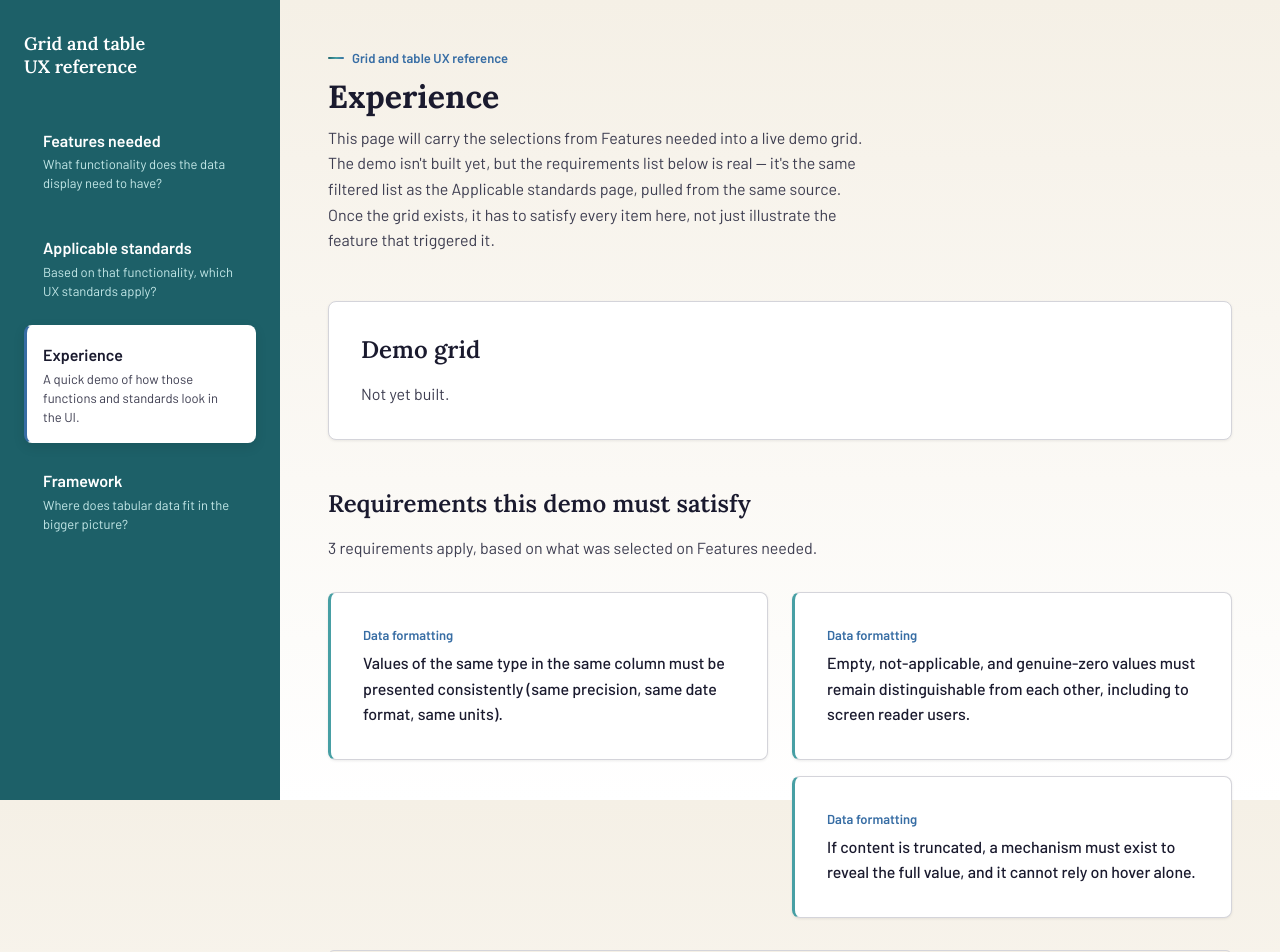
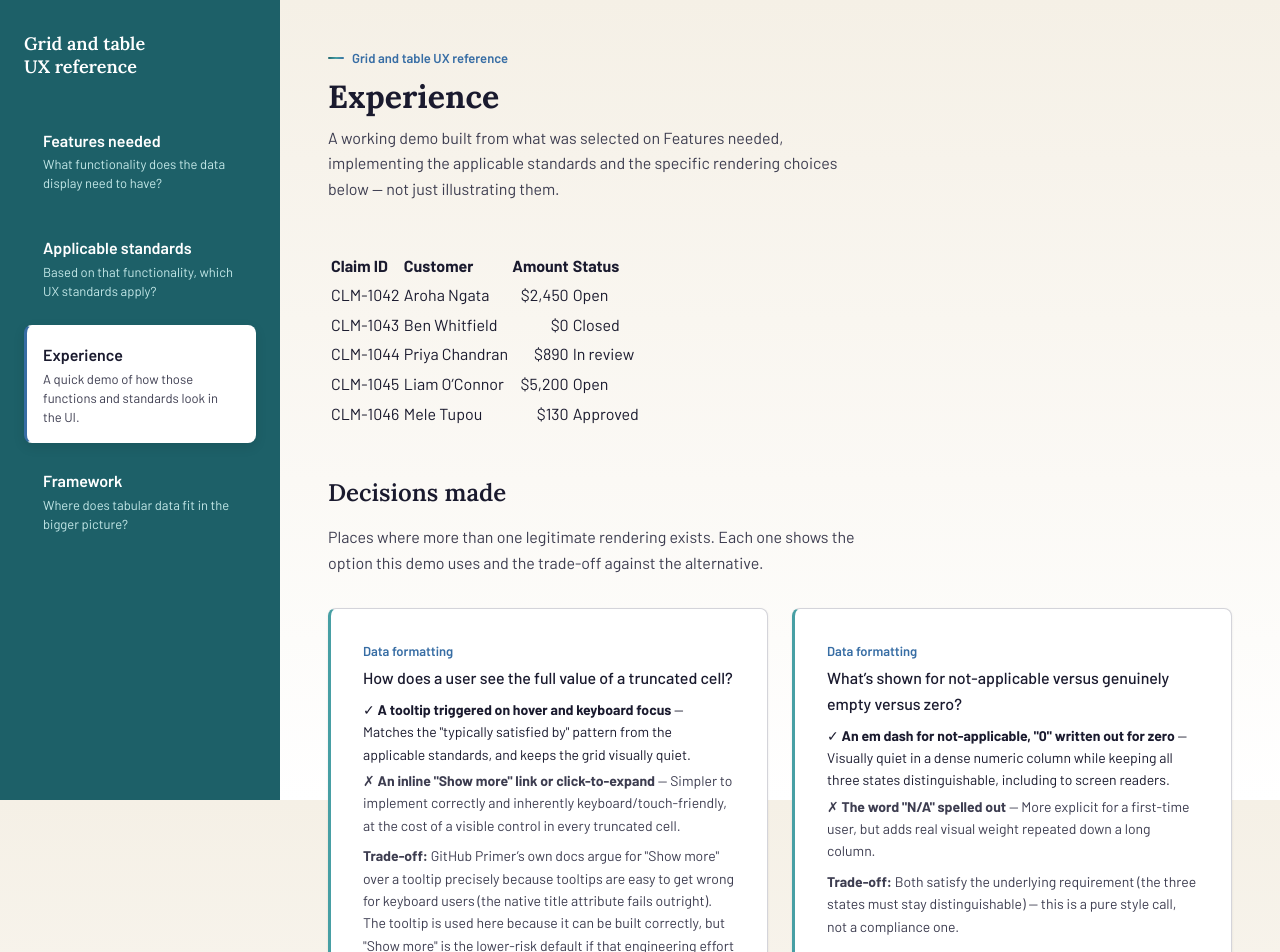
Before and after one commit to puneetsyaloutlook/grabledesigner, a React (Vite) app: page /experience in a window 1280 px wide. Shown: the top 952 px of the page. Built offline with nearby package versions, Linux system fonts and the light colour scheme.

Commit message:
Add files via upload

```diff
--- a/src/pages/Experience.jsx
+++ b/src/pages/Experience.jsx
@@ -2,13 +2,16 @@ import { useSearchParams } from 'react-router-dom';
 import { decodeSelections } from '../lib/selectionState';
 import { computeDerivedFlags } from '../lib/selectionSchema';
 import { applicableStandards } from '../lib/standards';
+import { applicableDecisions } from '../lib/decisions';
 import { accentFor } from '../lib/categoryAccent';
+import DemoGrid from '../components/DemoGrid';
 
 export default function Experience() {
   const [searchParams] = useSearchParams();
   const selections = decodeSelections(searchParams);
   const derived = computeDerivedFlags(selections);
   const requirements = applicableStandards(selections, derived);
+  const decisions = applicableDecisions(selections, derived);
 
   return (
     <div>
@@ -16,27 +19,55 @@ export default function Experience() {
         <p className="eyebrow">Grid and table UX reference</p>
         <h1>Experience</h1>
         <p className="intro-copy">
-          This page will carry the selections from Features needed into a live
-          demo grid. The demo isn't built yet, but the requirements list below
-          is real &mdash; it's the same filtered list as the Applicable standards
-          page, pulled from the same source. Once the grid exists, it has to
-          satisfy every item here, not just illustrate the feature that
-          triggered it.
+          A working demo built from what was selected on Features needed,
+          implementing the applicable standards and the specific rendering
+          choices below &mdash; not just illustrating them.
         </p>
       </div>
 
-      <div className="card">
-        <h2>Demo grid</h2>
-        <p style={{ color: 'var(--text-secondary)', margin: 0 }}>
-          Not yet built.
-        </p>
-      </div>
+      <DemoGrid selections={selections} derived={derived} />
+
+      {decisions.length > 0 && (
+        <section style={{ marginTop: 'var(--space-2xl)' }}>
+          <h2>Decisions made</h2>
+          <p className="intro-copy">
+            Places where more than one legitimate rendering exists. Each one
+            shows the option this demo uses and the trade-off against the
+            alternative.
+          </p>
+          <div className="reading-list">
+            {decisions.map((entry) => (
+              <div
+                key={entry.id}
+                className="card"
+                style={{ borderLeft: `3px solid ${accentFor(entry.category)}` }}
+              >
+                <p style={{ fontSize: '0.8125rem', color: 'var(--color-action)', fontWeight: 600, margin: '0 0 var(--space-xs)' }}>
+                  {entry.category}
+                </p>
+                <p style={{ fontWeight: 500, margin: '0 0 var(--space-sm)' }}>{entry.question}</p>
+                <div style={{ display: 'flex', flexDirection: 'column', gap: '4px', marginBottom: 'var(--space-sm)' }}>
+                  {entry.options.map((opt, i) => (
+                    <p key={i} style={{ fontSize: 'var(--text-sm-size)', margin: 0, color: opt.chosen ? 'var(--text-primary)' : 'var(--text-secondary)' }}>
+                      {opt.chosen ? '\u2713 ' : '\u2717 '}
+                      <strong>{opt.label}</strong> &mdash; {opt.note}
+                    </p>
+                  ))}
+                </div>
+                <p style={{ fontSize: 'var(--text-sm-size)', color: 'var(--text-secondary)', margin: 0 }}>
+                  <strong>Trade-off: </strong>{entry.tradeoff}
+                </p>
+              </div>
+            ))}
+          </div>
+        </section>
+      )}
 
       <section style={{ marginTop: 'var(--space-2xl)' }}>
-        <h2>Requirements this demo must satisfy</h2>
+        <h2>Standards this satisfies</h2>
         <p className="intro-copy">
-          {requirements.length} requirement{requirements.length === 1 ? '' : 's'} apply,
-          based on what was selected on Features needed.
+          {requirements.length} applicable requirement{requirements.length === 1 ? '' : 's'},
+          the same filtered list as Applicable standards.
         </p>
         <div className="reading-list">
           {requirements.map((entry) => (
```
